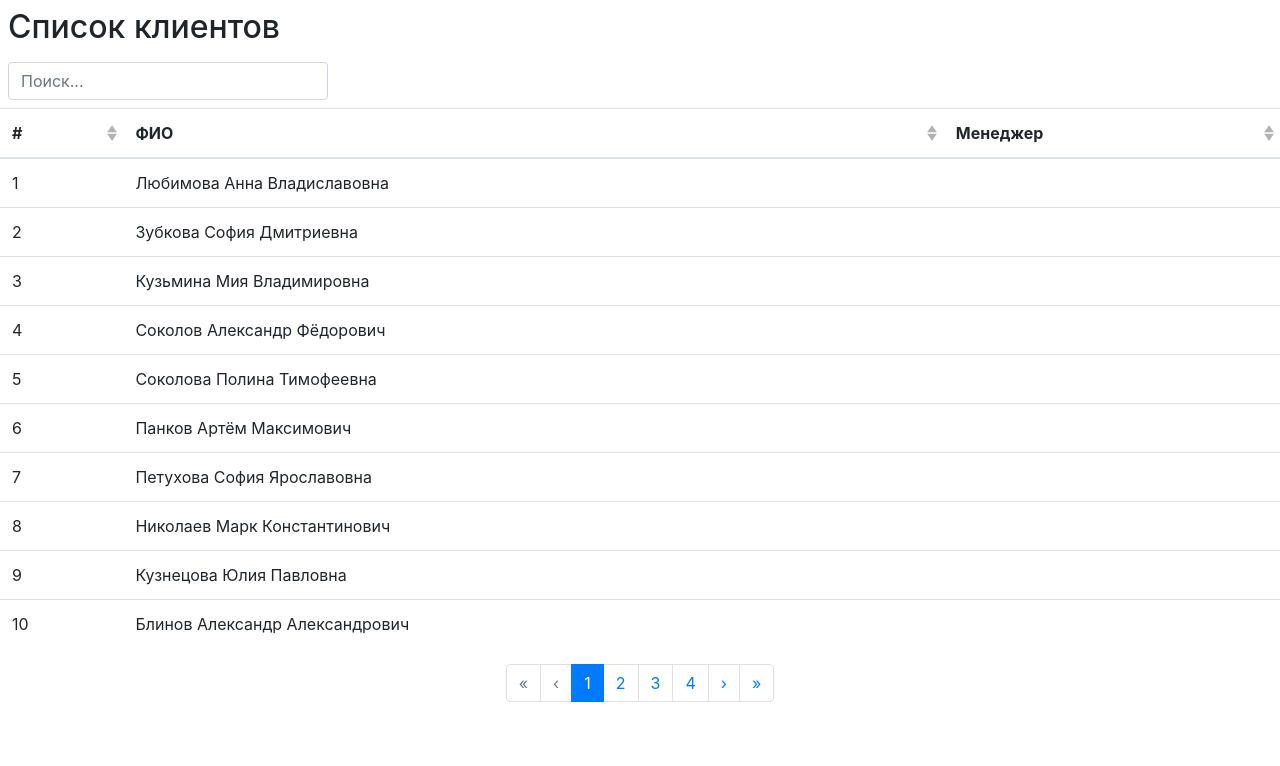
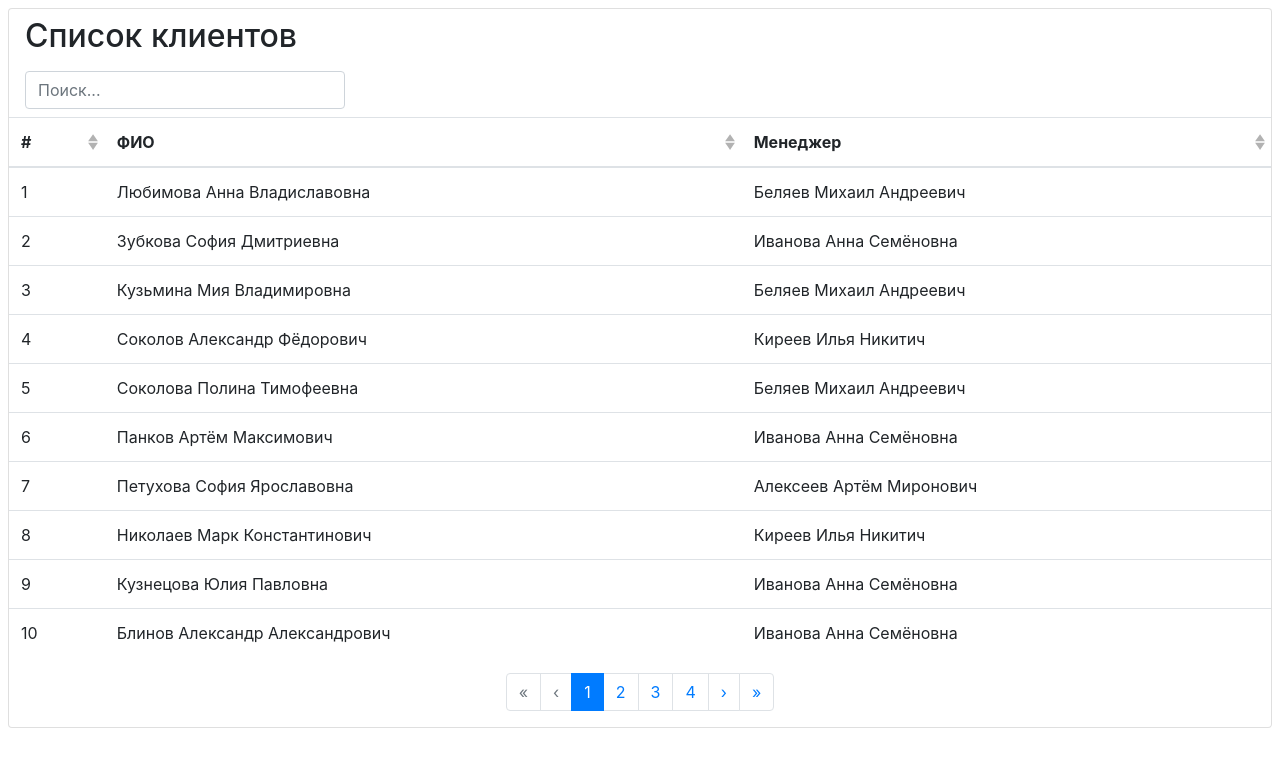
Before and after one commit to Scareton/cms-test_task, a Vue app: page / in a window 1280 px wide. Shown: the top 766 px of the page. Built offline with nearby package versions, Linux system fonts and the light colour scheme.

Commit message:
update list and form. Cleanup storage

```diff
--- a/package.json
+++ b/package.json
@@ -11,6 +11,7 @@
     "bootstrap": "^4",
     "bootstrap-vue": "^2.21.2",
     "core-js": "^3.6.5",
+    "lodash.clonedeep": "^4.5.0",
     "lodash.isequal": "^4.5.0",
     "vue": "^2.6.14",
     "vue-router": "^3.2.0",
--- a/src/App.vue
+++ b/src/App.vue
@@ -1,6 +1,6 @@
 <template>
   <div id="app">
-    <router-view/>
+    <router-view />
   </div>
 </template>
 
--- a/src/store/clients/getters.js
+++ b/src/store/clients/getters.js
@@ -1,16 +1,17 @@
+import _cloneDeep from 'lodash.clonedeep'
+
 export default {
   listWithManagers: (state, getters, rootState, rootGetters) => {
-    const list = [...state.list];
+    let list = _cloneDeep(state.list);
     for (let index = 0; index < list.length; index++) {
-      const client = { ...list[index] };
+      const client = list[index];
       const manager = rootGetters["managers/getById"](client.manager);
-      client.manager &&= manager;
+      client.manager = manager;
     }
     return list;
   },
-
   getById: (state) => (clientId) => {
-    const list = [...state.list];
+    let list = _cloneDeep(state.list);
     const client = { ...list.find((i) => i.id === ~~clientId) };
     if (!client) return undefined;
 
--- a/src/store/clients/mutations.js
+++ b/src/store/clients/mutations.js
@@ -1,8 +1,10 @@
+import Vue from "vue";
+
 export default {
   update(state, client) {
     const index = state.list.findIndex((i) => i.id === client.id);
     if (index !== -1) {
-      state.list[index] = client;
+      Vue.set(state.list, index, client);
     } else console.error("Client not found: ", client.id);
   },
 };
--- a/src/store/managers/getters.js
+++ b/src/store/managers/getters.js
@@ -1,5 +1,5 @@
 export default {
   getById: (state) => (id) => {
-    return state.list.find((i) => i.id === id);
+    return Object.assign([], state.list.find((i) => i.id === id));
   },
 };
--- a/src/views/Clients/form.vue
+++ b/src/views/Clients/form.vue
@@ -35,7 +35,7 @@ export default {
       );
     },
     formTouched() {
-      return !_isEqual({...this.client}, {...this.originalClient});
+      return !_isEqual({ ...this.client }, { ...this.originalClient });
     },
   },
   methods: {
--- a/src/views/Clients/list.vue
+++ b/src/views/Clients/list.vue
@@ -1,8 +1,11 @@
 <template>
-  <div class="clients">
-    <h2 class="p-2 mb-0">Список клиентов</h2>
+  <div class="p-2">
+    <b-card no-body class="clients">
+      <h2 class="p-2 px-3 mb-0">Список клиентов</h2>
 
+      <div class="px-2">
         <SimpleTableFilter :filter.sync="filter" />
+      </div>
 
       <b-table
         hover
@@ -15,6 +18,8 @@
         id="clients-table"
         show-empty
         @filtered="onFiltered"
+        @row-clicked="clickItem"
+        responsive
       >
         <template #cell(manager)="data">{{ data.item.manager.name }}</template>
 
@@ -30,6 +35,7 @@
         aria-controls="clients-table"
         class="clients-pagination justify-content-center"
       ></b-pagination>
+    </b-card>
   </div>
 </template>
 
@@ -65,6 +71,9 @@ export default {
       this.totalRows = filteredItems.length;
       this.currentPage = 1;
     },
+    clickItem(value) {
+      this.$router.push(`/${value.id}`);
+    },
   },
   watch: {
     clientsList: {
@@ -75,7 +84,7 @@ export default {
     },
   },
   components: {
-    SimpleTableFilter
+    SimpleTableFilter,
   },
 };
 </script>
@@ -85,4 +94,5 @@ export default {
   &-table
     & td, & th
       text-align: left
+      cursor: pointer
 </style>
```
Also changed, not shown: 1 other file (tests, documents, lock files or other folders). Lines whose indentation alone changed are shown as unchanged.
